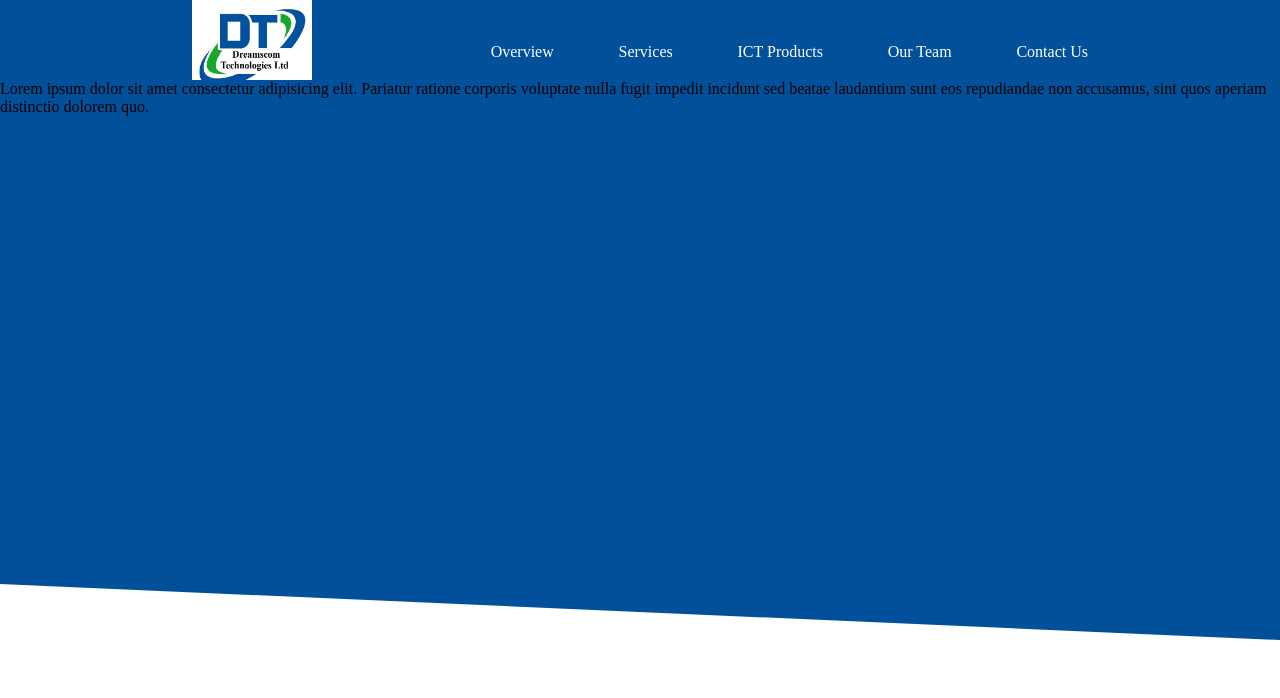
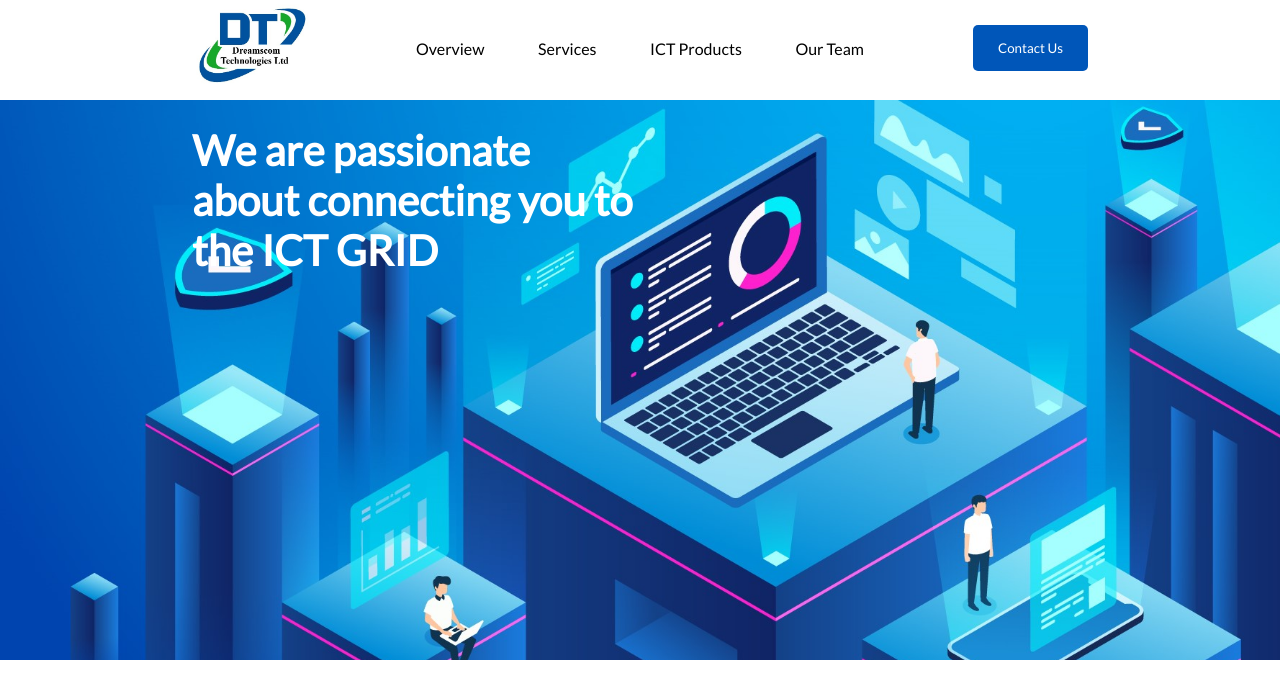
Before and after one commit to dreamscom-tech/DreamscomWebsiteUpdated, a plain HTML site: page index.html in a window 1280 px wide. Drawn offline with Linux system fonts and the light colour scheme.

Commit message:
index page banner

```diff
--- a/Designs/header.css
+++ b/Designs/header.css
@@ -1,7 +1,6 @@
 header {
-  height: 10vh;
+  height: 100px;
   width: 100vw;
-  background-color: #02509a;
   color: white;
 }
 nav {
@@ -16,6 +15,30 @@ nav {
   display: flex;
   justify-content: space-between;
 }
+.nav-item > a {
+  transition: all 0.1s ease-in-out;
+}
+.nav-item > a:hover {
+  color: #0056b9;
+}
 .logo {
   flex: 1;
+  height: 90%;
 }
+.nav-button-link {
+  flex: 1;
+  display: flex;
+  justify-content: flex-end;
+}
+.nav-button-link > button {
+  border: none;
+  outline: none;
+  background-color: #0056b9;
+  color: white;
+  cursor: pointer;
+  padding: 15px 25px;
+  border-radius: 5px;
+}
+.nav-button-link > button:hover {
+  opacity: 0.7;
+}
--- a/Designs/index.css
+++ b/Designs/index.css
@@ -1,5 +1,21 @@
 .banner {
+  width: 100vw;
   height: 70vh;
-  background-color: #02509a;
-  clip-path: polygon(0 0, 100% 0, 100% 100%, 0 90%);
+  background-image: url("/assets/ict_6_crop.jpg");
+  background-repeat: no-repeat;
+  background-size: cover;
 }
+.banner-content {
+  width: 70%;
+  height: 100%;
+  margin: auto;
+  padding-top: 25px;
+  /* display: flex; */
+  /* align-items: center; */
+}
+.banner-text {
+  color: white;
+  font-size: 42px;
+  font-weight: bold;
+  width: 50%;
+}
--- a/Designs/main.css
+++ b/Designs/main.css
@@ -1,7 +1,10 @@
+@import url("https://fonts.googleapis.com/css2?family=Lato:wght@300;400&family=Roboto:wght@300;400&display=swap");
 * {
   padding: 0px;
   margin: 0px;
   box-sizing: border-box;
+  font-family: "Lato", sans-serif;
+  /* font-family: "Roboto", sans-serif; */
 }
 ul,
 ol {
--- a/index.html
+++ b/index.html
@@ -19,28 +19,30 @@
     <header>
       <nav>
         <div class="logo">
-          <img
-            src="./assets/logo.jpg"
-            alt="LOGO"
-            width="120px"
-            height="100px"
-          />
+          <img src="./assets/logo.jpg" alt="LOGO" width="120px" height="90%" />
         </div>
         <ul class="nav-list">
-          <li class="nav-item">Overview</li>
-          <li class="nav-item">Services</li>
-          <li class="nav-item">ICT Products</li>
-          <li class="nav-item">Our Team</li>
-          <li class="nav-item">Contact Us</li>
+          <li class="nav-item">
+            <a href=""> Overview </a>
+          </li>
+          <li class="nav-item">
+            <a href=""> Services </a>
+          </li>
+          <li class="nav-item"><a href="">ICT Products</a></li>
+          <li class="nav-item"><a href="">Our Team</a></li>
         </ul>
+        <a href="" class="nav-button-link">
+          <button class="">Contact Us</button>
+        </a>
       </nav>
     </header>
     <main>
       <section class="banner">
-        Lorem ipsum dolor sit amet consectetur adipisicing elit. Pariatur
-        ratione corporis voluptate nulla fugit impedit incidunt sed beatae
-        laudantium sunt eos repudiandae non accusamus, sint quos aperiam
-        distinctio dolorem quo.
+        <div class="banner-content">
+          <div class="banner-text">
+            We are passionate about connecting you to the ICT GRID
+          </div>
+        </div>
       </section>
     </main>
   </body>
```
Also changed, not shown: assets/ict_1.jpg (added), assets/ict_2.png (added), assets/ict_3.jpg (added), assets/ict_4.jpg (added), assets/ict_6.jpg (added), assets/ict_6_crop.jpg (added).
